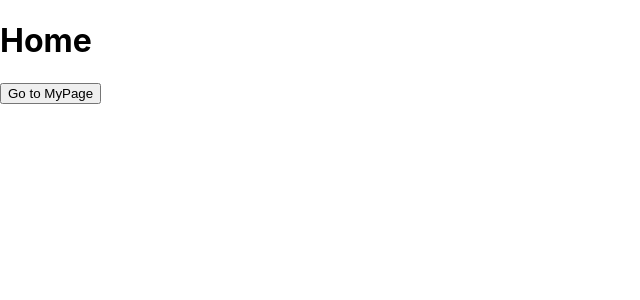
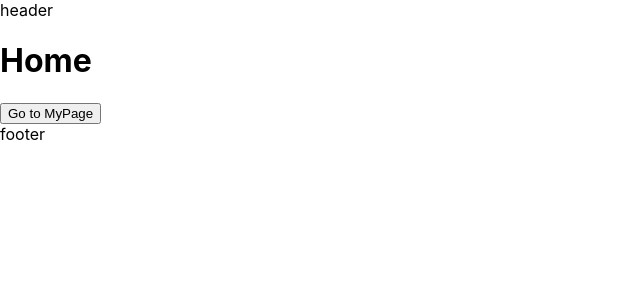
Before and after one commit to kutaelee/support-web, a React (Create React App) app in the folder src/main/reactfront/: page / in a window 1280 px wide. Shown: the top 300 px of the page, without its empty margins (0-640 px from the left). Built offline with nearby package versions, Linux system fonts and the light colour scheme.

Commit message:
header,footer add , dir structure modify

```diff
--- a/src/main/reactfront/src/App.js
+++ b/src/main/reactfront/src/App.js
@@ -2,8 +2,8 @@
 
 import React from 'react';
 import {BrowserRouter, Routes, Route} from 'react-router-dom';
-import Home from './home';
-import MyPage from './mypage';
+import Home from 'pages/home';
+import MyPage from 'pages/mypage';
 
 function App() {
 
--- a/src/main/reactfront/src/index.js
+++ b/src/main/reactfront/src/index.js
@@ -3,11 +3,14 @@ import ReactDOM from 'react-dom/client';
 import './index.css';
 import App from './App';
 import reportWebVitals from './reportWebVitals';
-
+import Header from 'pages/header';
+import Footer from 'pages/footer';
 const root = ReactDOM.createRoot(document.getElementById('root'));
 root.render(
   <React.StrictMode>
+    <Header />
     <App />
+    <Footer />
   </React.StrictMode>
 );
 
--- /dev/null
+++ b/src/main/reactfront/src/pages/footer.js
@@ -0,0 +1,11 @@
+import React from 'react';
+
+const Footer = (props) => {
+
+    return (<div>
+        <footer classname="footer">footer</footer>
+
+    </div>);
+};
+
+export default Footer;
--- /dev/null
+++ b/src/main/reactfront/src/pages/header.js
@@ -0,0 +1,11 @@
+import React from 'react';
+
+const Header = (props) => {
+
+    return (<div>
+        <header classname="header">header</header>
+
+    </div>);
+};
+
+export default Header;
--- a/src/main/reactfront/src/setProxy.js
+++ b/src/main/reactfront/src/setProxy.js
@@ -2,7 +2,7 @@ const { createProxyMiddleware } = require('http-proxy-middleware');
 
 module.exports = function(app) {
   app.use(
-    '/api',
+    '/',
     createProxyMiddleware({
       target: 'http://localhost:8080',	//서버 URL or localhost:설정한포트번호,
       changeOrigin: true,
```
Also changed, not shown: src/main/reactfront/jsconfig.json (added, +9 -0 lines), src/main/reactfront/src/pages/home.js (renamed from src/main/reactfront/src/home.js), src/main/reactfront/src/pages/mypage.js (renamed from src/main/reactfront/src/mypage.js).
